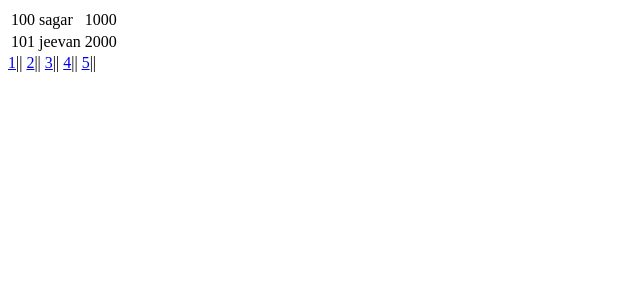
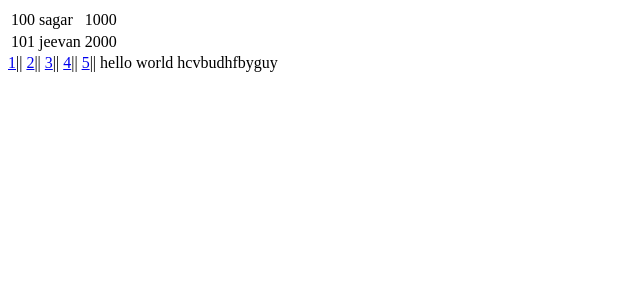
Before and after one commit to Marri-Sagar/django-pagenation, a Django app: page /sag/1/ in a window 1280 px wide. Shown: the top 300 px of the page, without its empty margins (0-640 px from the left). Run offline with Django 3.2, Linux system fonts and the light colour scheme; data comes from the database, SQL or seed files in the repository.

Commit message:
changed html

```diff
--- a/templates/html.html
+++ b/templates/html.html
@@ -24,5 +24,6 @@
     <a href="/sag/{{ x }}">{{ x }}</a>||
 
 {% endfor %}
+hello world hcvbudhfbyguy
 </body>
 </html>
```
